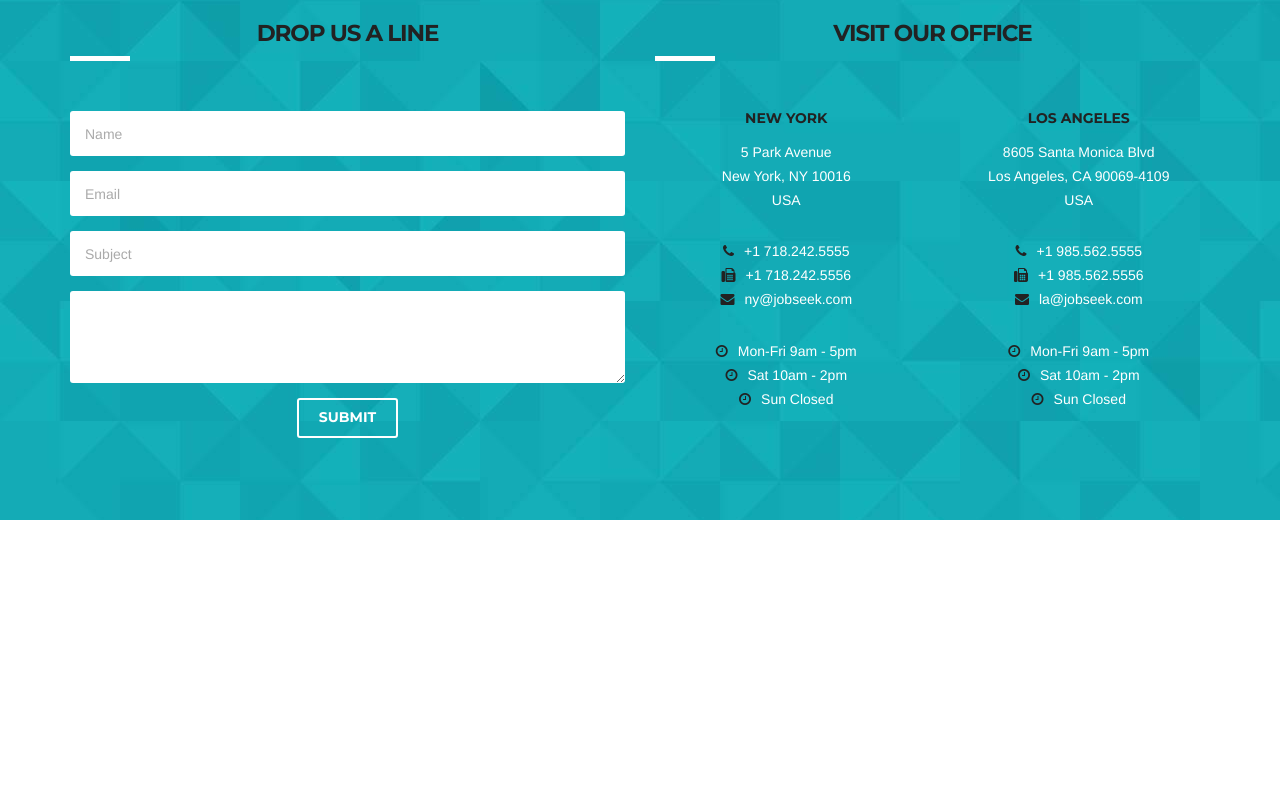
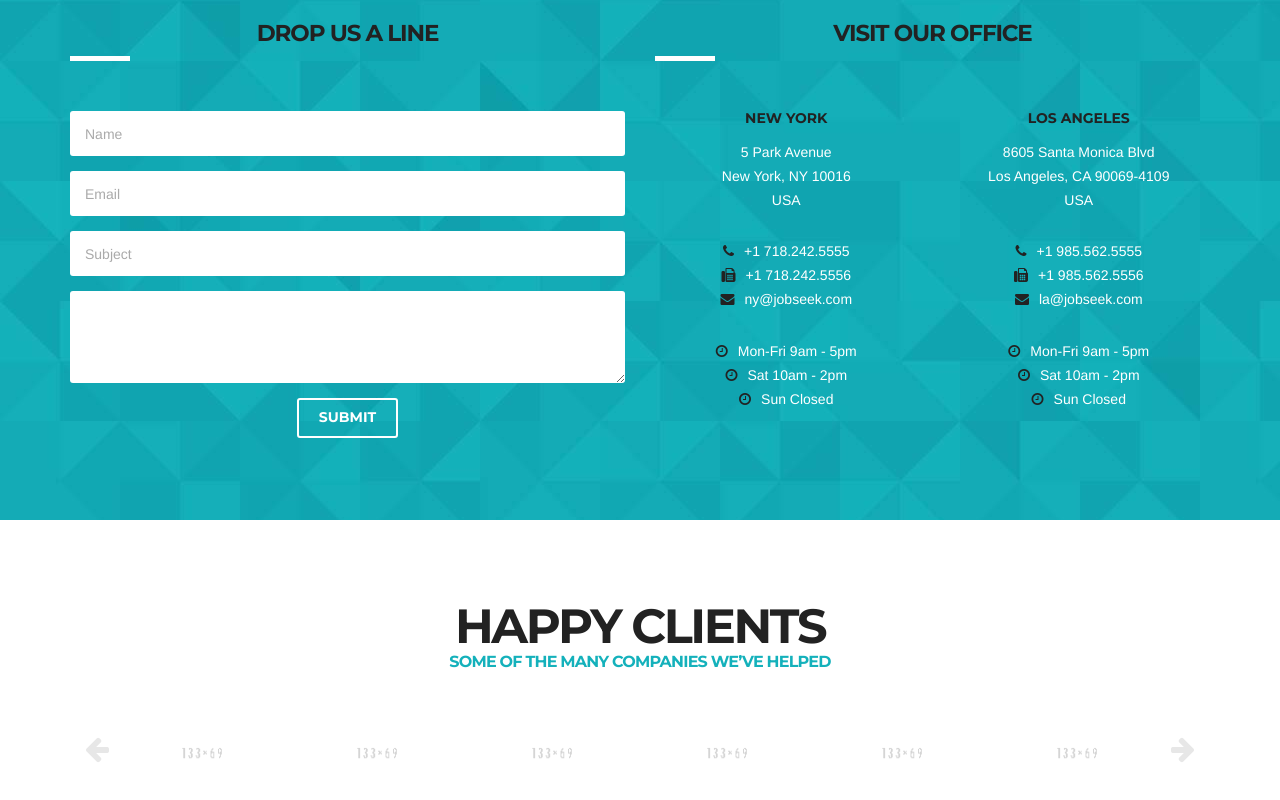
Before and after one commit to workix/workix-frontend-vue, a Vue app: page / in a window 1280 px wide. Shown: the part 6368-7168 px from the top of the page. Before the commit the page ends 6888 px from the top, so only its background shows below. Built offline with nearby package versions, Linux system fonts and the light colour scheme.

Commit message:
added Clients

```diff
--- /dev/null
+++ b/src/components/ClientsWrapper.vue
@@ -0,0 +1,57 @@
+<template>
+    <!-- ============ CLIENTS START ============ -->
+		<section id="clients">
+			<div class="container">
+				<div class="row text-center">
+					<div class="col-sm-12">
+						<h1>Happy Clients</h1>
+						<h4>Some of the many companies we’ve helped</h4>
+						<div class="owl-carousel">
+
+							<!-- Logo 1 -->
+							<div>
+								<a href="company.html"><img src="http://localhost:8080/resources/placeholder/133x69.gif" alt="" /></a>
+							</div>
+
+							<!-- Logo 2 -->
+							<div>
+								<a href="company.html"><img src="http://localhost:8080/resources/placeholder/133x69.gif" alt="" /></a>
+							</div>
+
+							<!-- Logo 3 -->
+							<div>
+								<a href="company.html"><img src="http://localhost:8080/resources/placeholder/133x69.gif" alt="" /></a>
+							</div>
+
+							<!-- Logo 4 -->
+							<div>
+								<a href="company.html"><img src="http://localhost:8080/resources/placeholder/133x69.gif" alt="" /></a>
+							</div>
+
+							<!-- Logo 5 -->
+							<div>
+								<a href="company.html"><img src="http://localhost:8080/resources/placeholder/133x69.gif" alt="" /></a>
+							</div>
+
+							<!-- Logo 6 -->
+							<div>
+								<a href="company.html"><img src="http://localhost:8080/resources/placeholder/133x69.gif" alt="" /></a>
+							</div>
+
+						</div>
+					</div>
+				</div>
+			</div>
+		</section>
+		<!-- ============ CLIENTS END ============ -->
+</template>
+
+<script>
+export default {
+
+}
+</script>
+
+<style>
+
+</style>
--- a/src/views/IndexView.vue
+++ b/src/views/IndexView.vue
@@ -13,6 +13,7 @@
       <TestimonialsWrapper />
       <BlogWrapper />
       <ContactsWrapper />
+      <ClientsWrapper />
   </div>
 </template>
 
@@ -30,6 +31,7 @@ import PricingWrapper from '@/components/PricingWrapper.vue'
 import TestimonialsWrapper from '@/components/TestimonialsWrapper.vue'
 import BlogWrapper from '@/components/BlogWrapper.vue'
 import ContactsWrapper from '@/components/ContactsWrapper.vue'
+import ClientsWrapper from '@/components/ClientsWrapper.vue'
 export default {
     components: {
         PageLoader,
@@ -44,7 +46,8 @@ export default {
         PricingWrapper,
         TestimonialsWrapper,
         BlogWrapper,
-        ContactsWrapper
+        ContactsWrapper,
+        ClientsWrapper
     }
 }
 </script>
```
